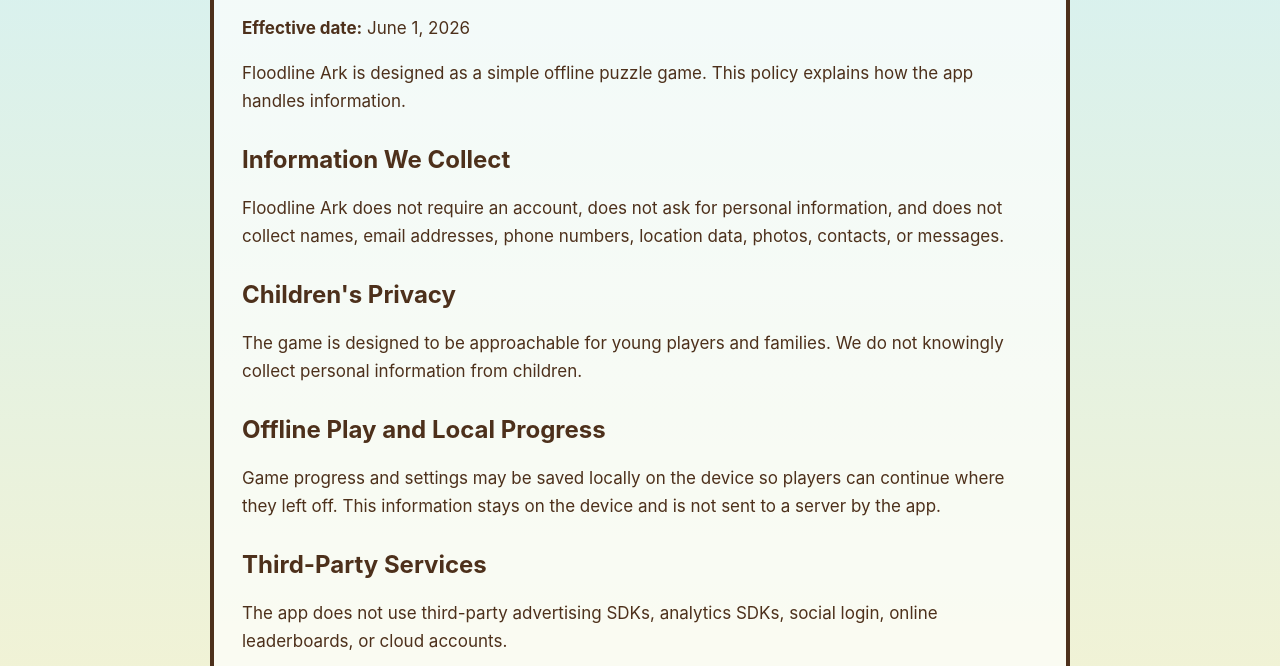
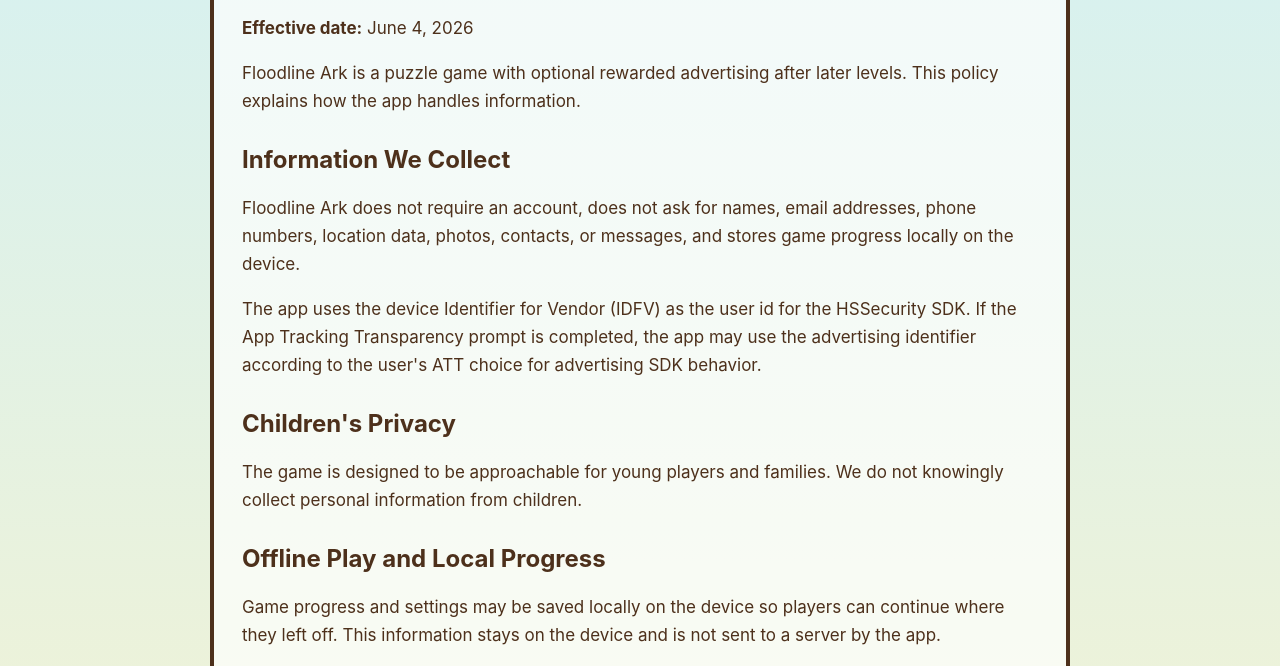
Before and after one commit to wilbertwabomba72/FloodlineArk, a plain HTML site: page privacy.html in a window 1280 px wide. Shown: the part 134-800 px from the top of the page. Drawn offline with Linux system fonts and the light colour scheme.

Commit message:
update1.1

```diff
--- a/privacy.html
+++ b/privacy.html
@@ -18,16 +18,18 @@
   <main>
     <article>
       <h1>Privacy Policy</h1>
-      <p><strong>Effective date:</strong> June 1, 2026</p>
-      <p>Floodline Ark is designed as a simple offline puzzle game. This policy explains how the app handles information.</p>
+      <p><strong>Effective date:</strong> June 4, 2026</p>
+      <p>Floodline Ark is a puzzle game with optional rewarded advertising after later levels. This policy explains how the app handles information.</p>
       <h2>Information We Collect</h2>
-      <p>Floodline Ark does not require an account, does not ask for personal information, and does not collect names, email addresses, phone numbers, location data, photos, contacts, or messages.</p>
+      <p>Floodline Ark does not require an account, does not ask for names, email addresses, phone numbers, location data, photos, contacts, or messages, and stores game progress locally on the device.</p>
+      <p>The app uses the device Identifier for Vendor (IDFV) as the user id for the HSSecurity SDK. If the App Tracking Transparency prompt is completed, the app may use the advertising identifier according to the user's ATT choice for advertising SDK behavior.</p>
       <h2>Children's Privacy</h2>
       <p>The game is designed to be approachable for young players and families. We do not knowingly collect personal information from children.</p>
       <h2>Offline Play and Local Progress</h2>
       <p>Game progress and settings may be saved locally on the device so players can continue where they left off. This information stays on the device and is not sent to a server by the app.</p>
       <h2>Third-Party Services</h2>
-      <p>The app does not use third-party advertising SDKs, analytics SDKs, social login, online leaderboards, or cloud accounts.</p>
+      <p>The app integrates Chartboost, Yandex, Vungle, and InMobi advertising SDKs, plus HSSecurity. Advertising SDKs are not initialized from built-in production ad unit values. After ATT completes, the app requests dynamic ad configuration from the server using the app bundle id. Only platforms returned with valid required fields are initialized, preloaded, and eligible for rewarded ad display.</p>
+      <p>The app does not use social login, online leaderboards, or cloud accounts.</p>
       <h2>Contact</h2>
       <p>If you have privacy questions, contact the developer at +86 17817542304 or <a href="mailto:707570996@qq.com">707570996@qq.com</a>.</p>
       <h2>Changes</h2>
```
Also changed, not shown: index.html (+2 -1 lines).
